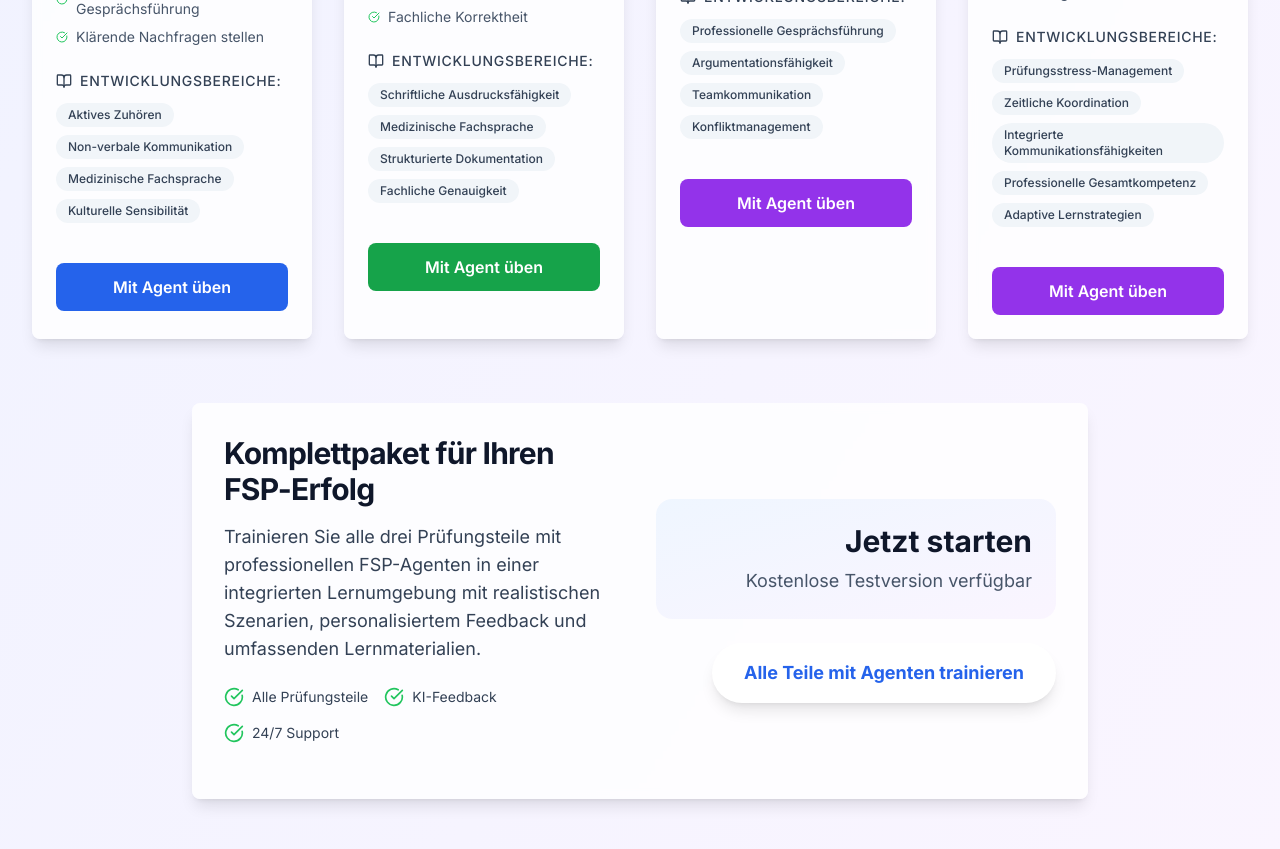
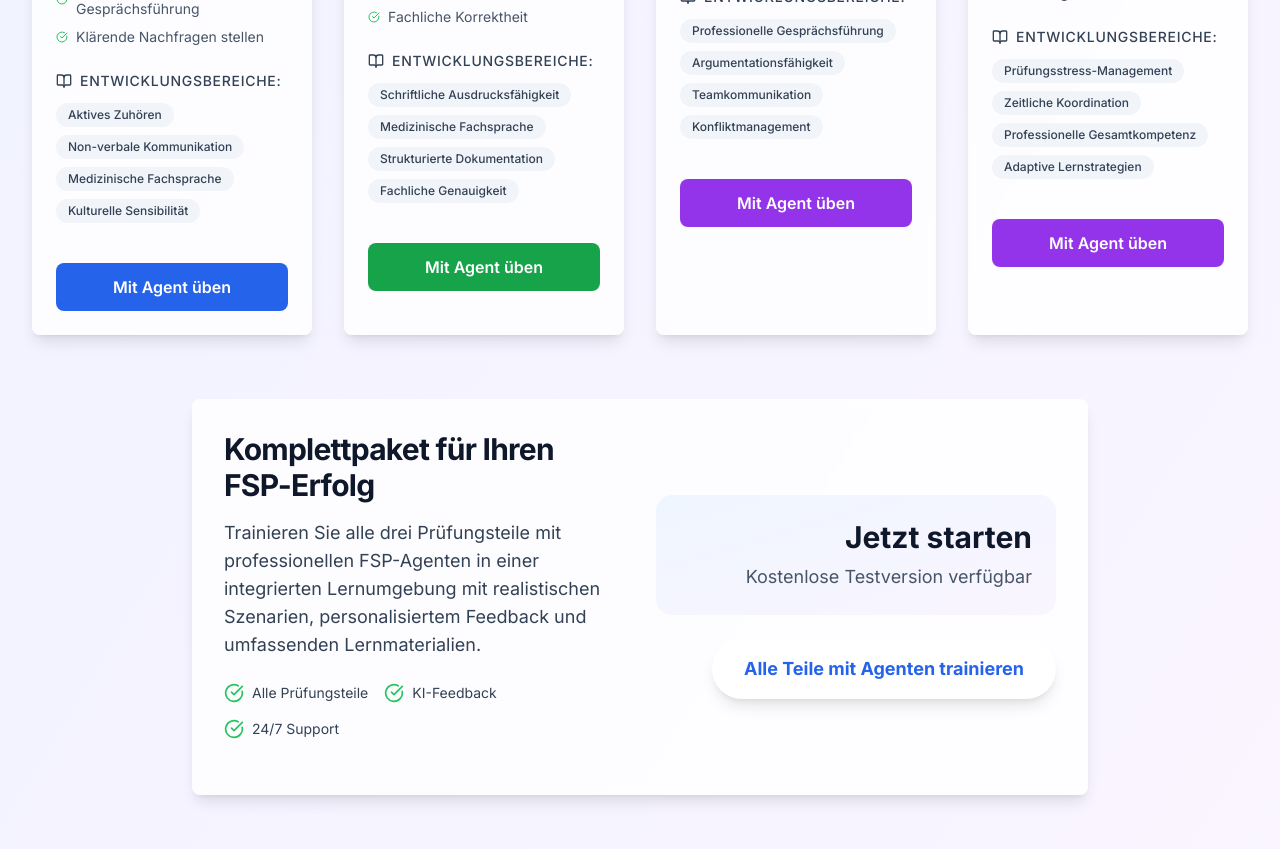
Before and after one commit to kabutar111/FSPui, a React (Vite) app: page / in a window 1280 px wide. Shown: the part 3120-3969 px from the top of the page. Built offline with nearby package versions, Linux system fonts and the light colour scheme.

Commit message:
Remove 'Integrierte Kommunikationsfähigkeiten' from Prüfung card skills list

```diff
--- a/src/components/sections/ExamPartsSection.tsx
+++ b/src/components/sections/ExamPartsSection.tsx
@@ -161,7 +161,6 @@ const ExamPartsSection: React.FC = () => {
       skills: [
         "Prüfungsstress-Management",
         "Zeitliche Koordination",
-        "Integrierte Kommunikationsfähigkeiten",
         "Professionelle Gesamtkompetenz",
         "Adaptive Lernstrategien"
       ],
```
